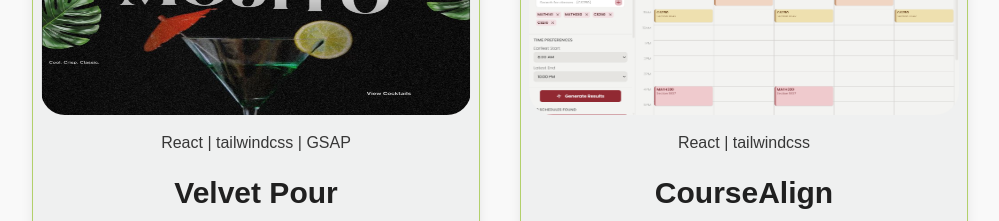
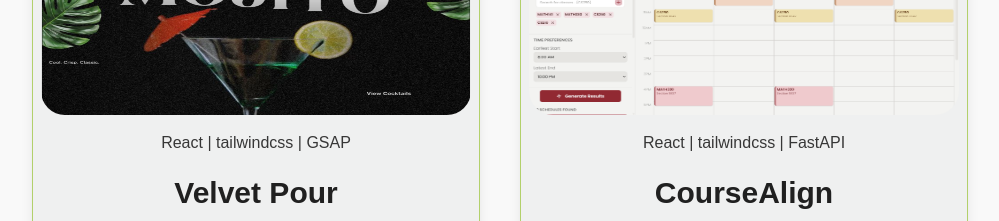
Before and after one commit to matheusmz22/My-Portfolio, a React (Vite) app: page / in a window 1280 px wide. Shown: the part 1720-1941 px from the top of the page, without its empty margins (140-1139 px from the left). Built offline with nearby package versions, Linux system fonts and the light colour scheme.

Commit message:
Fixed technologies on coursealign card

```diff
--- a/src/components/Projects/MyProjects.jsx
+++ b/src/components/Projects/MyProjects.jsx
@@ -31,7 +31,7 @@ function MyProjects({isMobile}) {
           />
           <Card
             screenshot="/images/coursealign.png"
-            technologies={["React", "tailwindcss"]}
+            technologies={["React", "tailwindcss", "FastAPI"]}
             title="CourseAlign"
             description="Modern schedule planning web app for SDSU students that generates optimized class schedules based on course selection and time preferences. Interactive calendar interface and real-time schedule visualization built with React and FastAPI."
             liveDemoHref="https://coursealign.vercel.app/"
```
